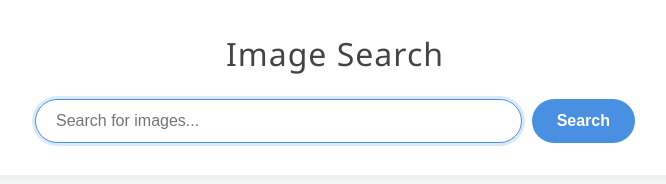
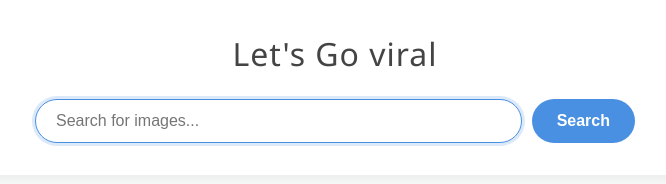
Before and after one commit to Dewan3d/GVI_GEt, a plain HTML site: page index.html in a window 1280 px wide. Shown: the whole page, without its empty margins (305-971 px from the left). Drawn offline with Linux system fonts and the light colour scheme.

Commit message:
Change header title from 'Image Search' to 'Let's Go viral'

```diff
--- a/index.html
+++ b/index.html
@@ -167,7 +167,7 @@
 <body>
 
     <header>
-        <h1>Image Search</h1>
+        <h1>Let's Go viral</h1>
         <div class="search-container">
             <input type="text" id="searchInput" placeholder="Search for images..." autofocus>
             <button id="searchBtn">Search</button>
```
